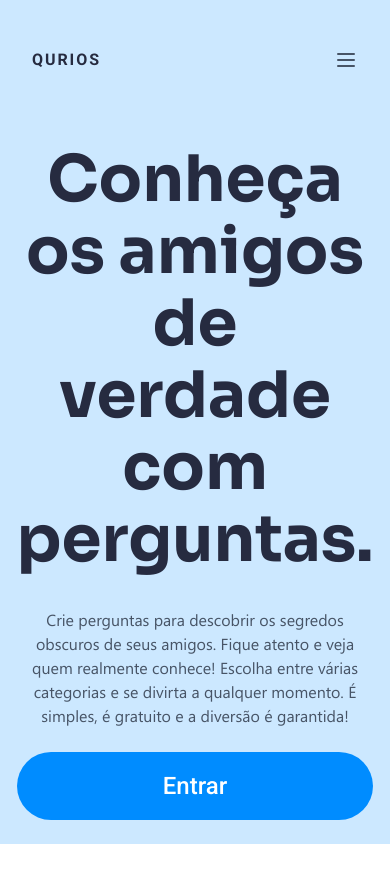
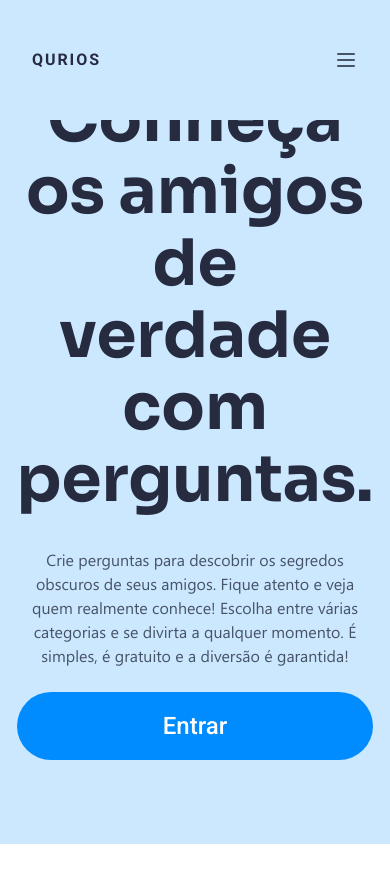
Before and after one commit to fabriciolak/qurios, a React (Vite) app: page / in a window 390 px wide. Shown: the top 882 px of the page. Built offline with nearby package versions, Linux system fonts and the light colour scheme.

Commit message:
fix(style): fix hamburger menu

```diff
--- a/src/components/shared/header.module.css
+++ b/src/components/shared/header.module.css
@@ -133,7 +133,7 @@
 @media (max-width: 1024px) {
   .header {
     display: block;
-    position: unset;
+    /* position: unset; */
 
     background-color: var(--colors-blue-light);
   }
--- a/src/styles/pages/home.module.css
+++ b/src/styles/pages/home.module.css
@@ -47,9 +47,9 @@
 }
 
 @media (max-width: 1024px) {
-  .container_home {
-    height: calc(100vh - 7.5rem);
-  }
+  /* .container_home {
+    height: calc(100vh - 7.5rem + 120px);
+  } */
   .grid_home .container_background {
     display: none;
   }
```
